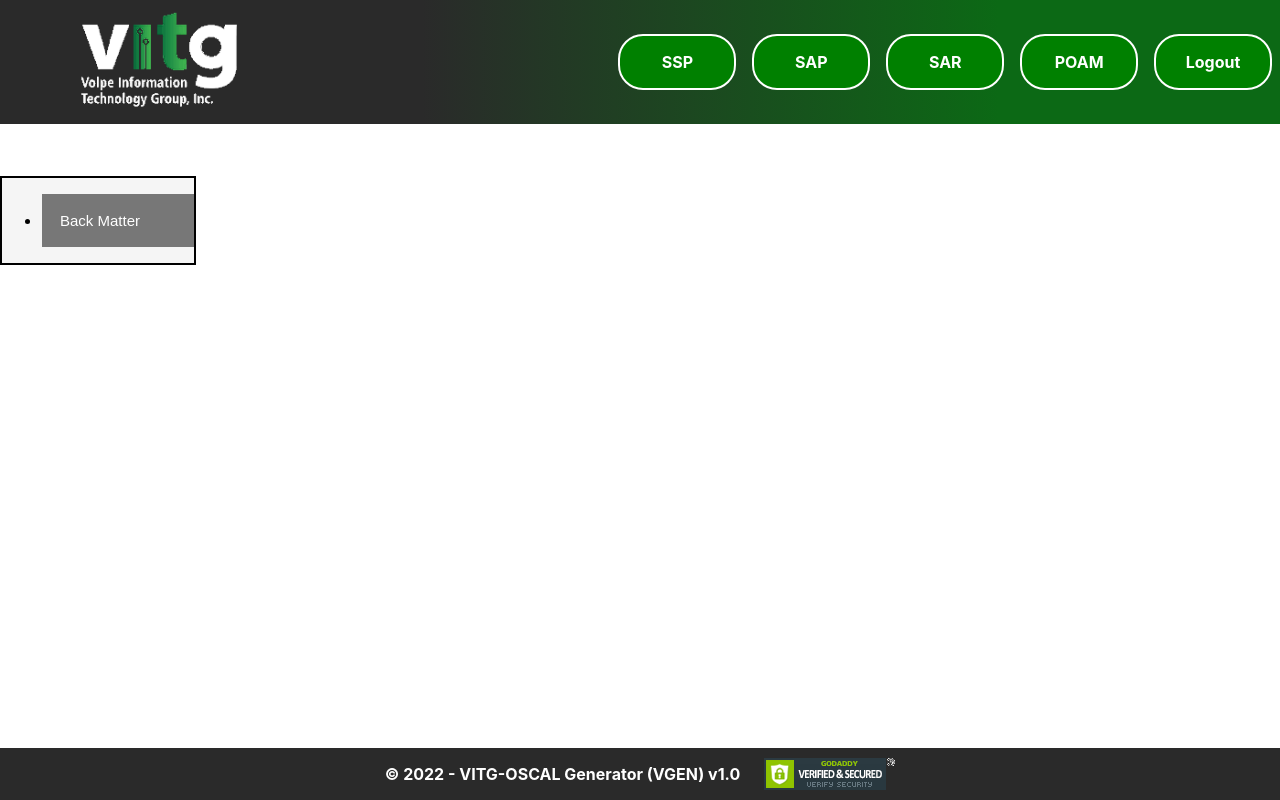
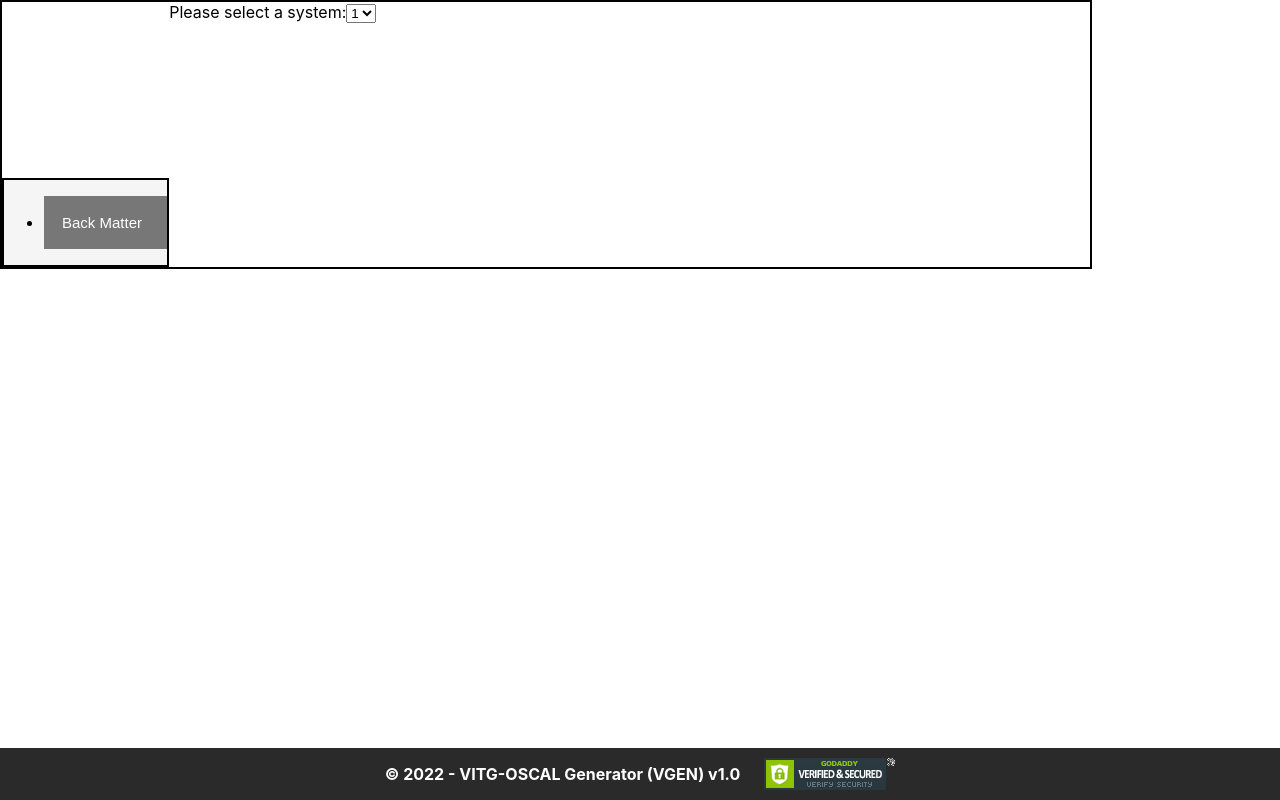
Before and after one commit to ChristianSmith2394/interview, a React (Create React App) app: page / in a window 1280 px wide. Built offline with nearby package versions, Linux system fonts and the light colour scheme.

Commit message:
simple dropdown form created

```diff
--- a/src/App.css
+++ b/src/App.css
@@ -1,3 +1,10 @@
 .App {
     display: flex;
 }
+
+.middle__content {
+    display: flex;
+    width: 85%;
+    border: 2px solid black;
+    position: unset;
+}
--- a/src/App.js
+++ b/src/App.js
@@ -1,12 +1,15 @@
-import logo from './logo.svg';
-import './App.css';
-import { Header, Footer, Sidebar } from './Components'
+import logo from "./logo.svg";
+import "./App.css";
+import { Header, Footer, Sidebar, Selection } from "./Components";
 
 function App() {
   return (
     <div className="App">
-      <Header />
-      <Sidebar />
+      {/* <Header /> */}
+      <div className="middle__content">
+        <Sidebar />
+        <Selection />
+      </div>
       <Footer />
     </div>
   );
--- /dev/null
+++ b/src/Components/Selection.js
@@ -0,0 +1,37 @@
+import React from "react";
+import "./Selection.css";
+import { useState } from "react";
+
+function Selection() {
+
+    const [state, setState] = useState({
+        systemChosen: "",
+    })
+
+    const handleChange = e => {
+        setState(e.target.value)
+      }
+
+  return (
+    <div className="system__form">
+      <form>
+        <label>
+          Please select a system:
+          <select
+            name="systemChosen"
+            value={state.carBrand}
+            onChange={handleChange}
+          >
+            <option value="1">1</option>
+            <option value="2">2</option>
+            <option value="3">3</option>
+            <option value="4">4</option>
+            <option value="5">5</option>
+          </select>
+        </label>
+      </form>
+    </div>
+  );
+}
+
+export default Selection;
--- a/src/Components/index.js
+++ b/src/Components/index.js
@@ -1,3 +1,4 @@
 export { default as Header } from './Header'
 export { default as Footer } from './Footer'
 export { default as Sidebar } from './Sidebar'
+export { default as Selection } from './Selection'
```
Also changed, not shown: src/Components/Selection.css (added).
